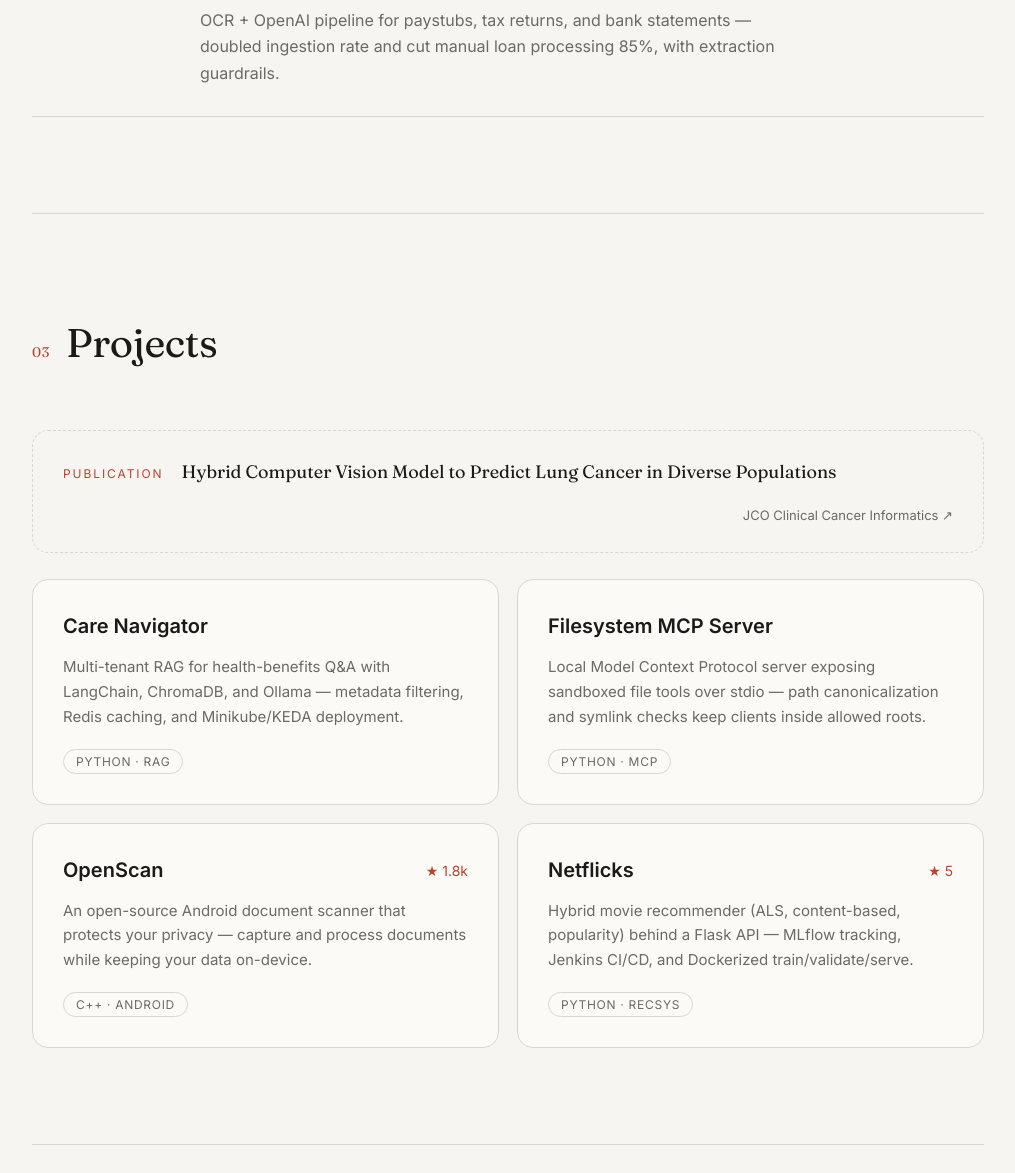
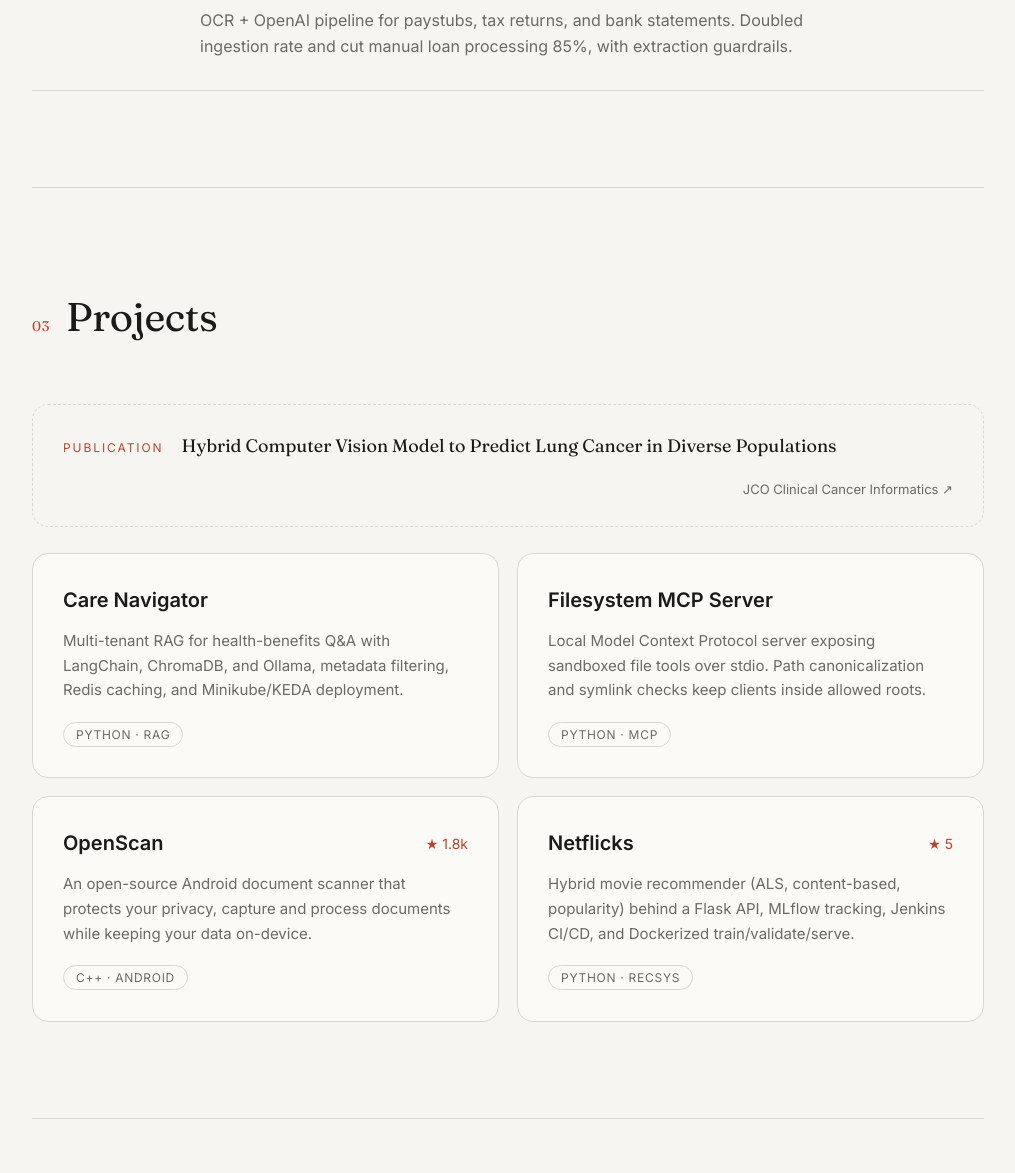
Before and after one commit to vikram0230/vikram0230.github.io, a plain HTML site: page index.html in a window 1280 px wide. Shown: the part 2165-3338 px from the top of the page, without its empty margins (132-1147 px from the left). Drawn offline with Linux system fonts and the light colour scheme.

Commit message:
Update index.html to standardize formatting in titles and descriptions, replacing em dashes with hyphens for consistency. Adjusted project descriptions for clarity and improved readability.

```diff
--- a/index.html
+++ b/index.html
@@ -3,8 +3,8 @@
 <head>
   <meta charset="utf-8" />
   <meta name="viewport" content="width=device-width, initial-scale=1" />
-  <title>Vikram Harikrishnan — AI Engineer</title>
-  <meta name="description" content="Vikram Harikrishnan — AI Engineer building production ML systems and LLM workflows. MS Computer Science, University of Illinois Chicago." />
+  <title>Vikram Harikrishnan - AI Engineer</title>
+  <meta name="description" content="Vikram Harikrishnan - AI Engineer building production ML systems and LLM workflows. MS Computer Science, University of Illinois Chicago." />
   <link rel="preconnect" href="https://fonts.googleapis.com" />
   <link rel="preconnect" href="https://fonts.gstatic.com" crossorigin />
   <link href="https://fonts.googleapis.com/css2?family=Inter:wght@400;500;600&family=Fraunces:opsz,wght@9..144,400;9..144,500&display=swap" rel="stylesheet" />
@@ -101,7 +101,7 @@
       </div>
       <ol class="timeline">
         <li class="reveal">
-          <div class="tl-when">2025 — Present</div>
+          <div class="tl-when">2025 - Present</div>
           <div class="tl-what">
             <h3>Machine Learning Engineer</h3>
             <p class="tl-org">University of Illinois Chicago</p>
@@ -109,7 +109,7 @@
           </div>
         </li>
         <li class="reveal">
-          <div class="tl-when">2023 — 2024</div>
+          <div class="tl-when">2023 - 2024</div>
           <div class="tl-what">
             <h3>Full Stack Engineer</h3>
             <p class="tl-org">Finvisage · Bengaluru</p>
@@ -121,7 +121,7 @@
           <div class="tl-what">
             <h3>AI Engineer</h3>
             <p class="tl-org">Applied Data Finance · Chennai</p>
-            <p class="tl-desc">OCR + OpenAI pipeline for paystubs, tax returns, and bank statements — doubled ingestion rate and cut manual loan processing 85%, with extraction guardrails.</p>
+            <p class="tl-desc">OCR + OpenAI pipeline for paystubs, tax returns, and bank statements. Doubled ingestion rate and cut manual loan processing 85%, with extraction guardrails.</p>
           </div>
         </li>
       </ol>
@@ -145,14 +145,14 @@
           <div class="p-top">
             <h3>Care Navigator</h3>
           </div>
-          <p>Multi-tenant RAG for health-benefits Q&amp;A with LangChain, ChromaDB, and Ollama — metadata filtering, Redis caching, and Minikube/KEDA deployment.</p>
+          <p>Multi-tenant RAG for health-benefits Q&amp;A with LangChain, ChromaDB, and Ollama, metadata filtering, Redis caching, and Minikube/KEDA deployment.</p>
           <span class="tag">Python · RAG</span>
         </a>
         <a class="project reveal" href="https://github.com/vikram0230/Filesystem-MCP-Server" target="_blank" rel="noopener">
           <div class="p-top">
             <h3>Filesystem MCP Server</h3>
           </div>
-          <p>Local Model Context Protocol server exposing sandboxed file tools over stdio — path canonicalization and symlink checks keep clients inside allowed roots.</p>
+          <p>Local Model Context Protocol server exposing sandboxed file tools over stdio. Path canonicalization and symlink checks keep clients inside allowed roots.</p>
           <span class="tag">Python · MCP</span>
         </a>
         <a class="project reveal" href="https://github.com/ethereal-developers/OpenScan" target="_blank" rel="noopener">
@@ -160,7 +160,7 @@
             <h3>OpenScan</h3>
             <span class="stars">★ 1.8k</span>
           </div>
-          <p>An open-source Android document scanner that protects your privacy — capture and process documents while keeping your data on-device.</p>
+          <p>An open-source Android document scanner that protects your privacy, capture and process documents while keeping your data on-device.</p>
           <span class="tag">C++ · Android</span>
         </a>
         <a class="project reveal" href="https://github.com/RAI-Recom/Netflicks" target="_blank" rel="noopener">
@@ -168,7 +168,7 @@
             <h3>Netflicks</h3>
             <span class="stars">★ 5</span>
           </div>
-          <p>Hybrid movie recommender (ALS, content-based, popularity) behind a Flask API — MLflow tracking, Jenkins CI/CD, and Dockerized train/validate/serve.</p>
+          <p>Hybrid movie recommender (ALS, content-based, popularity) behind a Flask API, MLflow tracking, Jenkins CI/CD, and Dockerized train/validate/serve.</p>
           <span class="tag">Python · RecSys</span>
         </a>
       </div>
```
